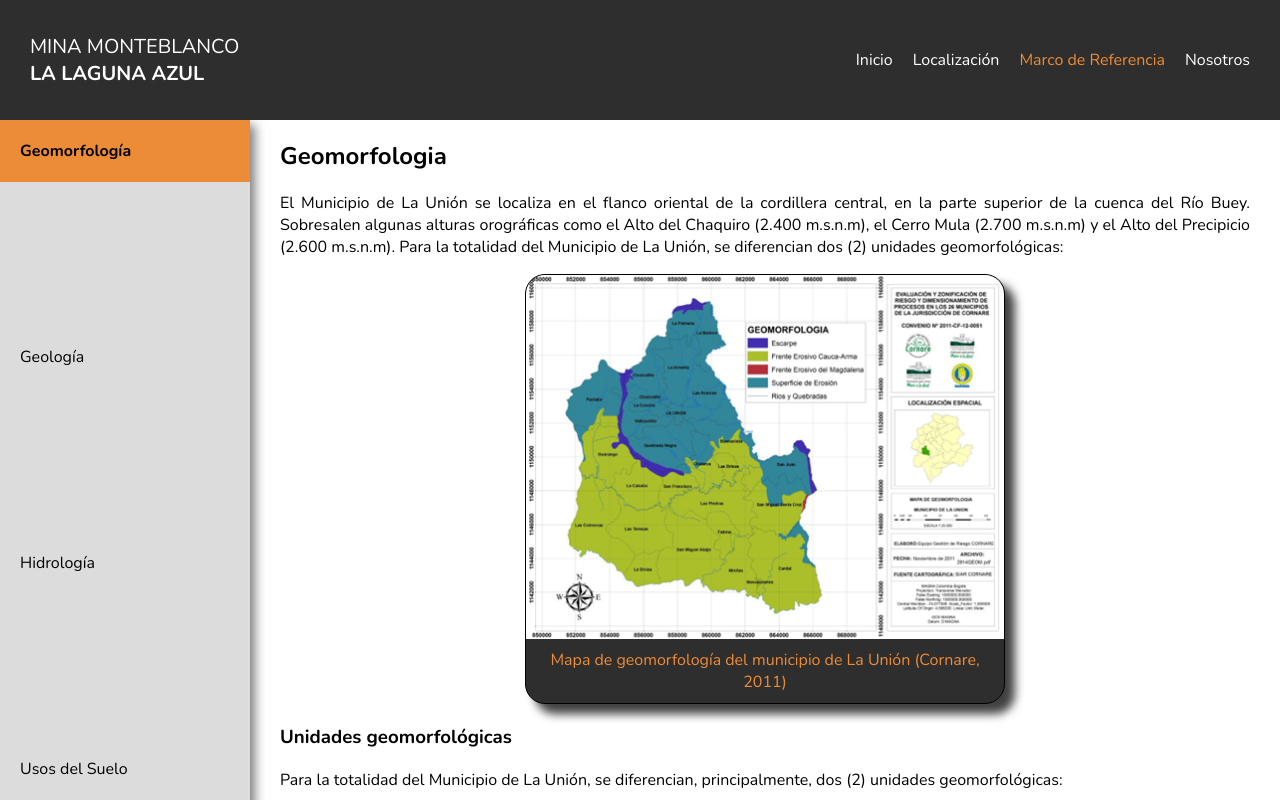
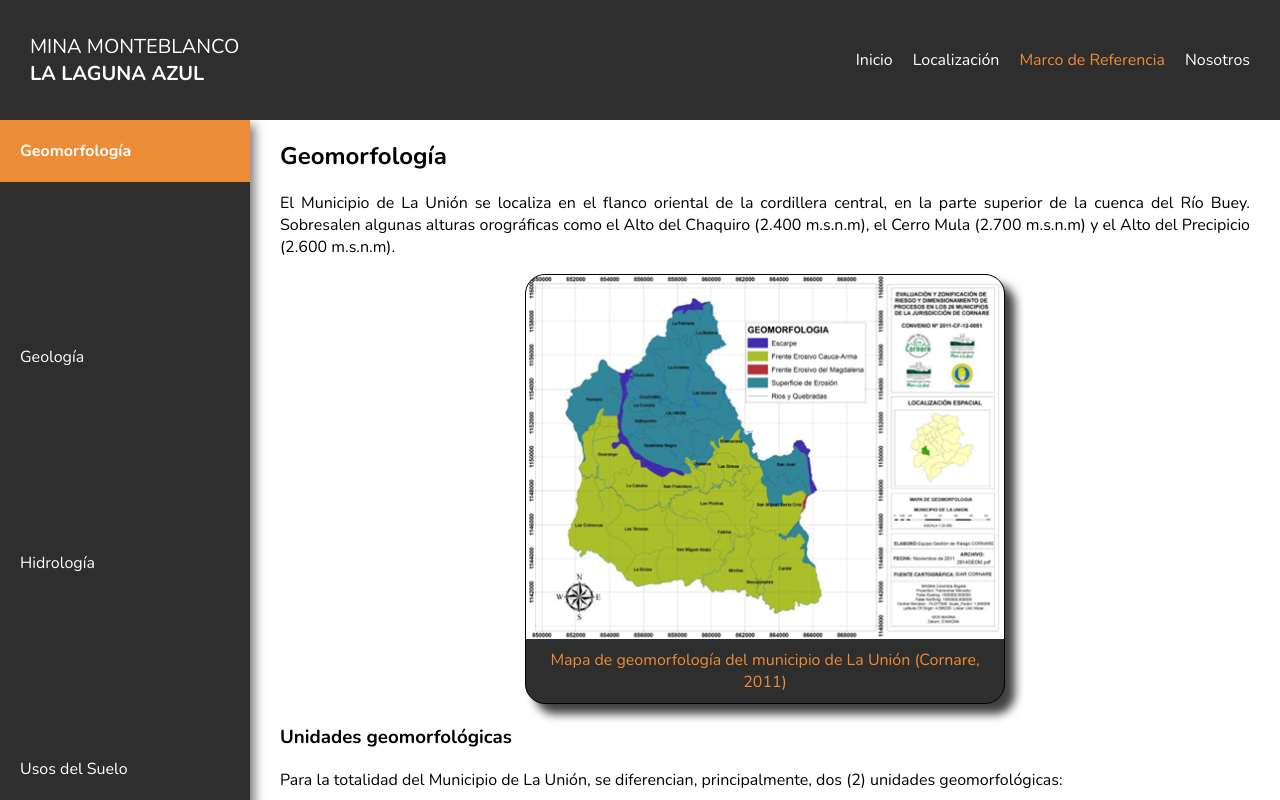
Before and after one commit to DemonQilin/suelos-trabajo, a React (Vite) app: page /#/marco/geomorfologia in a window 1280 px wide. Shown: the top 800 px of the page. Built offline with nearby package versions, Linux system fonts and the light colour scheme.

Commit message:
Se completo la mitad del contenido de la Geología Regional

```diff
--- a/src/App.jsx
+++ b/src/App.jsx
@@ -7,6 +7,7 @@ import Localizacion from './components/Localizacion'
 import Footer from './components/Footer'
 import MarcoReferencia from './components/MarcoReferencia/MarcoReferencia'
 import Geomorfologia from './components/MarcoReferencia/Geomorfologia'
+import Geologia from './components/MarcoReferencia/Geologia'
 
 function App() {
 
@@ -20,6 +21,7 @@ function App() {
           <Route path='/localizacion' element={<Localizacion />} />
           <Route path='/marco' element={<MarcoReferencia />}>
             <Route path='geomorfologia' element={<Geomorfologia/>}/>
+            <Route path='geologia' element={<Geologia />} />
           </Route>
         </Routes>
       </main>
--- a/src/components/Header.jsx
+++ b/src/components/Header.jsx
@@ -35,7 +35,7 @@ const Header = () => {
             <ul className="Header_list" ref={$menu}>
                 <li className='Header_item'><NavLink to='/' className={({ isActive }) => isActive ? 'Header_link Header_link--active' : 'Header_link'}>Inicio</NavLink></li>
                 <li className='Header_item'><NavLink to='/localizacion' className={({ isActive }) => isActive ? 'Header_link Header_link--active' : 'Header_link'}>Localización</NavLink></li>
-                <li className='Header_item'><NavLink to='/marco/geomorfologia' className={({ isActive }) => isActive ? 'Header_link Header_link--active' : 'Header_link'}>Marco de Referencia</NavLink></li>
+                <li className='Header_item'><NavLink to='/marco' className={({ isActive }) => isActive ? 'Header_link Header_link--active' : 'Header_link'}>Marco de Referencia</NavLink></li>
                 <li className='Header_item'><NavLink to='/nosotros' className={({ isActive }) => isActive ? 'Header_link Header_link--active' : 'Header_link'}>Nosotros</NavLink></li>
             </ul>
         </header>
--- a/src/components/MarcoReferencia/Geomorfologia.jsx
+++ b/src/components/MarcoReferencia/Geomorfologia.jsx
@@ -2,39 +2,38 @@ import React from 'react'
 import morfologia1 from '../../assets/morfologia.png'
 import morfologia2 from '../../assets/morfologia_2.jpeg'
 import morfologia3 from '../../assets/morfologia_3.jpeg'
-import '../../styles/Geomorfologia.css'
 
 const Geomorfologia = () => {
     return (
-        <div className="Geomorfologia">
-            <h2 className="Geomorfologia_title">Geomorfologia</h2>
-            <p className="Geomorfologia_paragraph">El Municipio de La Unión se localiza en el flanco oriental de la cordillera central, en la parte superior de la cuenca del Río Buey. Sobresalen algunas alturas orográficas como el Alto del Chaquiro (2.400 m.s.n.m), el Cerro Mula (2.700 m.s.n.m) y el Alto del Precipicio (2.600 m.s.n.m). Para la totalidad del Municipio de La Unión, se diferencian dos (2) unidades geomorfológicas:</p>
-            <figure className="Geomorfologia_img">
+        <section className="Marco_referencia_section">
+            <h2 className="MarcoReferencia_title">Geomorfología</h2>
+            <p className="MarcoReferencia_paragraph">El Municipio de La Unión se localiza en el flanco oriental de la cordillera central, en la parte superior de la cuenca del Río Buey. Sobresalen algunas alturas orográficas como el Alto del Chaquiro (2.400 m.s.n.m), el Cerro Mula (2.700 m.s.n.m) y el Alto del Precipicio (2.600 m.s.n.m).</p>
+            <figure className="MarcoReferencia_img">
                 <img src={morfologia1} alt="Mapa geomorfologico del municipio La Unión" />
                 <figcaption>Mapa de geomorfología del municipio de La Unión (Cornare, 2011)</figcaption>
             </figure>
-            <h3 className='Geomorfologia_subtitle'>Unidades geomorfológicas</h3>
-            <p className="Geomorfologia_paragraph">Para la totalidad del Municipio de La Unión, se diferencian, principalmente, dos (2) unidades geomorfológicas:</p>
-            <h4 className='Geomorfologia_h4'>Unidad superficie de erosión Santa Helena - La Unión</h4>
-            <p className="Geomorfologia_paragraph">Corresponde a una antigua superficie de erosión localizada en el costado norte del territorio municipal, donde se ubica la cuenca alta del Río Piedras, abarca las veredas San Juan, Buenavista, Quebrada Negra, Las Acacias, Vallejuelito, La Concha, Chuscalito, La Almería, La Madera, La Palmera y la cabecera municipal. Tiene una extensión de 75 Km 2, equivalentes al 44.7 % del área municipal.</p>
-            <p className="Geomorfologia_paragraph">Morfológicamente, en esta unidad se identifica un sistema de colinas bajas con diferencia de alturas que varían en el rango de 50 - 100 metros, pendientes moderadas (5 % - 12 %), con superficies convexas, frecuentemente semejando domos y en ocasiones con formas alargada y aplanadas en forma de filos; el patrón de drenaje es dendrítico a subdendrítico; las superficies mas planas se desarrollan a partir de antiguos niveles de depositación de cuerpos de agua, sobre la cual está construida la mayor parte de la cabecera municipal y la infraestructura productiva y el equipamiento municipal, cuando las corrientes de agua cruzan estas superficies toman un gradiente hidráulico bajo que se refleja en un régimen sinuoso.</p>
-            <h4 className='Geomorfologia_h4'>Unidad frente erosivo Cauca - Arma</h4>
-            <p className="Geomorfologia_paragraph">En la jurisdicción del Municipio de la Unión, esta unidad abarca un área de 63 Km 2, equivalentes al 37,5 % de la extensión municipal. Espacialmente comprende los costados oriental, occidental, centro y sur del municipio, incluyendo parte de la vertiente norte del Valle del Río Buey y las vertientes media y baja del Río Piedras, concretamente en las veredas Cardal, Minitas, San Miguel abajo, La Divisa, Las Teresas, Las Colmenas, Guarango, La Cabaña, San Francisco, Las Piedras, Chalarca, Las Brisas, Buenavista, San Miguel Santa Cruz y la cabecera urbana del Corregimiento Mesopotamia.</p>
-            <p className="Geomorfologia_paragraph">Morfológicamente, en esta unidad se diferencian vertientes empinadas, alargadas y comúnmente dominadas por los procesos de disección de los drenajes naturales, cuyos cursos son controlados por las estructuras mayores de la roca metamórfica. Predominan los rango de pendiente que van del 12 - 35 % en las franjas bajas de las cuencas de los ríos Buey y Piedras, del 35 - 50 % en las franjas de vertiente y &gt;50 % en las zonas de cabeceras de drenajes y cuchillas divisorias de aguas.</p>
-            <h3 className='Geomorfologia_subtitle'>Procesos Superficiales</h3>
-            <figure className="Geomorfologia_img">
+            <h3 className='MarcoReferencia_subtitle'>Unidades geomorfológicas</h3>
+            <p className="MarcoReferencia_paragraph">Para la totalidad del Municipio de La Unión, se diferencian, principalmente, dos (2) unidades geomorfológicas:</p>
+            <h4 className='MarcoReferencia_h4'>Unidad superficie de erosión Santa Helena - La Unión</h4>
+            <p className="MarcoReferencia_paragraph">Corresponde a una antigua superficie de erosión localizada en el costado norte del territorio municipal, donde se ubica la cuenca alta del Río Piedras, abarca las veredas San Juan, Buenavista, Quebrada Negra, Las Acacias, Vallejuelito, La Concha, Chuscalito, La Almería, La Madera, La Palmera y la cabecera municipal. Tiene una extensión de 75 Km 2, equivalentes al 44.7 % del área municipal.</p>
+            <p className="MarcoReferencia_paragraph">Morfológicamente, en esta unidad se identifica un sistema de colinas bajas con diferencia de alturas que varían en el rango de 50 - 100 metros, pendientes moderadas (5 % - 12 %), con superficies convexas, frecuentemente semejando domos y en ocasiones con formas alargada y aplanadas en forma de filos; el patrón de drenaje es dendrítico a subdendrítico; las superficies mas planas se desarrollan a partir de antiguos niveles de depositación de cuerpos de agua, sobre la cual está construida la mayor parte de la cabecera municipal y la infraestructura productiva y el equipamiento municipal, cuando las corrientes de agua cruzan estas superficies toman un gradiente hidráulico bajo que se refleja en un régimen sinuoso.</p>
+            <h4 className='MarcoReferencia_h4'>Unidad frente erosivo Cauca - Arma</h4>
+            <p className="MarcoReferencia_paragraph">En la jurisdicción del Municipio de la Unión, esta unidad abarca un área de 63 Km 2, equivalentes al 37,5 % de la extensión municipal. Espacialmente comprende los costados oriental, occidental, centro y sur del municipio, incluyendo parte de la vertiente norte del Valle del Río Buey y las vertientes media y baja del Río Piedras, concretamente en las veredas Cardal, Minitas, San Miguel abajo, La Divisa, Las Teresas, Las Colmenas, Guarango, La Cabaña, San Francisco, Las Piedras, Chalarca, Las Brisas, Buenavista, San Miguel Santa Cruz y la cabecera urbana del Corregimiento Mesopotamia.</p>
+            <p className="MarcoReferencia_paragraph">Morfológicamente, en esta unidad se diferencian vertientes empinadas, alargadas y comúnmente dominadas por los procesos de disección de los drenajes naturales, cuyos cursos son controlados por las estructuras mayores de la roca metamórfica. Predominan los rango de pendiente que van del 12 - 35 % en las franjas bajas de las cuencas de los ríos Buey y Piedras, del 35 - 50 % en las franjas de vertiente y &gt;50 % en las zonas de cabeceras de drenajes y cuchillas divisorias de aguas.</p>
+            <h3 className='MarcoReferencia_subtitle'>Procesos Superficiales</h3>
+            <figure className="MarcoReferencia_img">
                 <img src={morfologia2} alt="Mapa geomorfologico del municipio La Unión" />
                 <figcaption>Presencia de actividad minera en La Unión - Antioquia</figcaption>
             </figure>
-            <p className="Geomorfologia_paragraph">La mayoría de colinas bajas que conforman la superficie de erosión Santa Helena - La Unión son geológicamente estables, pero también son altamente susceptibles a procesos morfodinámicos asociados a la modelación del paisaje, especialmente la intervención antrópica de las laderas a través de la explotación a cielo abierto de minerales caolinitizados y la implementación de cultivos limpios que dejan el suelo vulnerable a la erosión superficial y la formación de surcos y cárcavas. Los procesos erosivos dominantes corresponden a la erosión superficial, causada principalmente por la exposición de los suelos dedicados al cultivo de papa. El escurrimiento difuso intenso se presenta localmente en las áreas que han sido desmontadas y quemadas para la implementación de cultivos o potreros dedicados a la actividad de ganadería intensiva.</p>
-            <p className="Geomorfologia_paragraph">Sobre el paisaje en general de la unidad frente erosivo Cauca - Arma, es común encontrar cicatrices de antiguos movimientos en masa, que en muchos casos se reactivan por la intervención antrópica a través de quemas, la implementación de cultivos y pastos, cortes de taludes en las vías y la desaparición de la cobertura vegetal protectora para fines agrícolas y pecuarios.</p>
-            <h3 className='Geomorfologia_subtitle'>Relación con el área de trabajo</h3>
-            <figure className="Geomorfologia_img">
+            <p className="MarcoReferencia_paragraph">La mayoría de colinas bajas que conforman la superficie de erosión Santa Helena - La Unión son geológicamente estables, pero también son altamente susceptibles a procesos morfodinámicos asociados a la modelación del paisaje, especialmente la intervención antrópica de las laderas a través de la explotación a cielo abierto de minerales caolinitizados y la implementación de cultivos limpios que dejan el suelo vulnerable a la erosión superficial y la formación de surcos y cárcavas. Los procesos erosivos dominantes corresponden a la erosión superficial, causada principalmente por la exposición de los suelos dedicados al cultivo de papa. El escurrimiento difuso intenso se presenta localmente en las áreas que han sido desmontadas y quemadas para la implementación de cultivos o potreros dedicados a la actividad de ganadería intensiva.</p>
+            <p className="MarcoReferencia_paragraph">Sobre el paisaje en general de la unidad frente erosivo Cauca - Arma, es común encontrar cicatrices de antiguos movimientos en masa, que en muchos casos se reactivan por la intervención antrópica a través de quemas, la implementación de cultivos y pastos, cortes de taludes en las vías y la desaparición de la cobertura vegetal protectora para fines agrícolas y pecuarios.</p>
+            <h3 className='MarcoReferencia_subtitle'>Relación con el área de trabajo</h3>
+            <figure className="MarcoReferencia_img">
                 <img src={morfologia3} alt="Mapa geomorfologico del municipio La Unión" />
                 <figcaption>Apreciación de las colinas bajas de la zona y el cambio a escarpes por la mineria</figcaption>
             </figure>
-            <p className="Geomorfologia_paragraph">La Mina Monteblanco se encuentra ubicada sobre la superficie de erosión Santa Helena - La Unión, más exactamente en las coordenadas 1150985.0809632 N y 857390.0120104 E (MAGNA Colombia Bogota). Lo que indica que en esta área predominan las colinas bajas en forma de domos, pero que en su mayoria son erosionadas por los procesos de explotación minera dando un relieve más escarpado a estas colinas. También se resalta la formación de depósitos residuales propios de la actividad minera que forman colinas escarpadas de materiales sueltos susceptibles generar pequeños movimientos en masa.</p>
-        </div>
+            <p className="MarcoReferencia_paragraph">La Mina Monteblanco se encuentra ubicada sobre la superficie de erosión Santa Helena - La Unión, más exactamente en las coordenadas 1150985.0809632 N y 857390.0120104 E (MAGNA Colombia Bogota). Lo que indica que en esta área predominan las colinas bajas en forma de domos, pero que en su mayoria son erosionadas por los procesos de explotación minera dando un relieve más escarpado a estas colinas. También se resalta la formación de depósitos residuales propios de la actividad minera que forman colinas escarpadas de materiales sueltos susceptibles generar pequeños movimientos en masa.</p>
+        </section>
     )
 }
 
--- a/src/components/MarcoReferencia/MarcoReferencia.jsx
+++ b/src/components/MarcoReferencia/MarcoReferencia.jsx
@@ -1,9 +1,13 @@
 import React from 'react'
-import { Outlet } from 'react-router'
+import { Navigate, Outlet, useLocation } from 'react-router'
 import MenuMarco from './MenuMarco'
 import '../../styles/MarcoReferencia.css'
 
 const MarcoReferencia = () => {
+    const { pathname } = useLocation();
+
+    if (pathname === '/marco') return <Navigate to='/marco/geomorfologia' />;
+
     return (
         <div className="MarcoReferencia">
             <MenuMarco />
--- a/src/styles/Geomorfologia.css
+++ /dev/null
@@ -1,44 +0,0 @@
-.Geomorfologia {
-    padding: 2rem 3rem;
-}
-
-.Geomorfologia_title {
-    margin-top: 0;
-}
-
-.Geomorfologia_paragraph {
-    margin-top: 0;
-
-    text-align: justify;
-}
-
-.Geomorfologia_img {
-    max-width: 480px;
-    margin: 0 auto 2rem;
-    display: flex;
-    flex-direction: column;
-    align-items: center;
-
-    background-color: var(--bg-color);
-    border-radius: 20px;
-    border: thin solid #000;
-    box-shadow: 10px 10px 10px rgba(0, 0, 0, 0.75);
-
-    overflow: hidden;
-}
-
-.Geomorfologia_img img {
-    max-width: 100%;
-}
-
-.Geomorfologia figcaption {
-    padding: 1rem;
-
-    text-align: center;
-
-    color: var(--main-color);
-}
-
-.Geomorfologia_subtitle {
-    margin-top: 0;
-}
--- a/src/styles/MarcoReferencia.css
+++ b/src/styles/MarcoReferencia.css
@@ -1,3 +1,49 @@
+.Marco_referencia_section {
+    flex-grow: 1;
+    padding: 2rem 3rem;
+}
+
+.MarcoReferencia_title {
+    margin-top: 0;
+}
+
+.MarcoReferencia_paragraph {
+    margin-top: 0;
+
+    text-align: justify;
+}
+
+.MarcoReferencia_img {
+    max-width: 480px;
+    margin: 0 auto 2rem;
+    display: flex;
+    flex-direction: column;
+    align-items: center;
+
+    background-color: var(--bg-color);
+    border-radius: 20px;
+    border: thin solid #000;
+    box-shadow: 10px 10px 10px rgba(0, 0, 0, 0.75);
+
+    overflow: hidden;
+}
+
+.MarcoReferencia_img img {
+    max-width: 100%;
+}
+
+.MarcoReferencia figcaption {
+    padding: 1rem;
+
+    text-align: center;
+
+    color: var(--main-color);
+}
+
+.MarcoReferencia_subtitle {
+    margin-top: 0;
+}
+
 @media screen and (min-width: 768px) {
     .MarcoReferencia {
         display: flex;
--- a/src/styles/MenuMarco.css
+++ b/src/styles/MenuMarco.css
@@ -29,13 +29,15 @@
     .MenuMarco_list {
         position: sticky;
         top: 120px;
+
         padding: 0;
-
         height: calc(100vh - 120px);
-
         flex-direction: column;
         justify-content: space-between;
         align-items: flex-start;
+
+        background-color: var(--bg-color);
+        color: var(--letter-color);
     }
 
     .MenuMarco_item {
```
Also changed, not shown: src/components/MarcoReferencia/Geologia.jsx (added, +35 -0 lines), src/assets/geologia.png (added).
